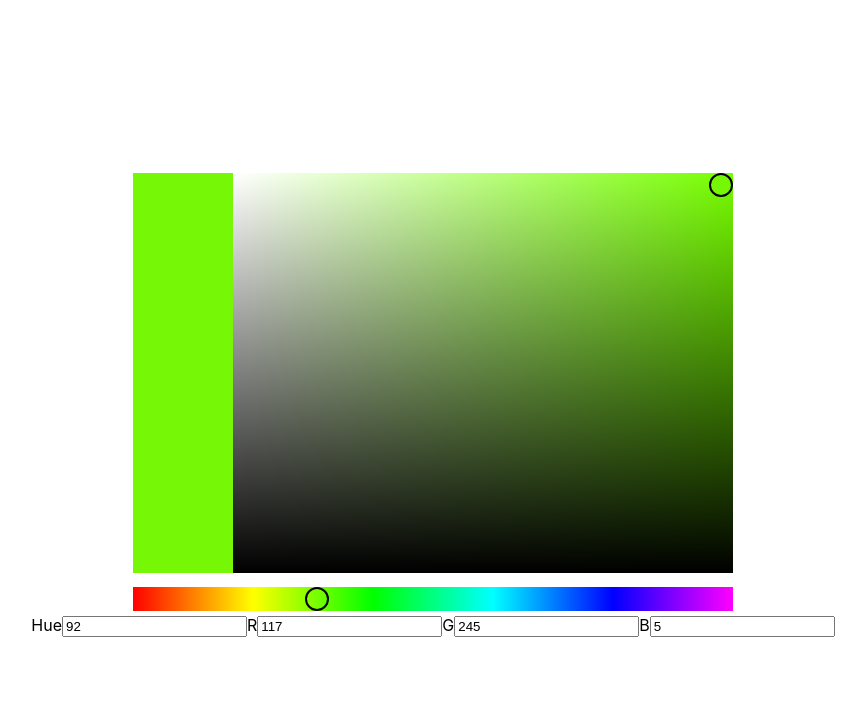
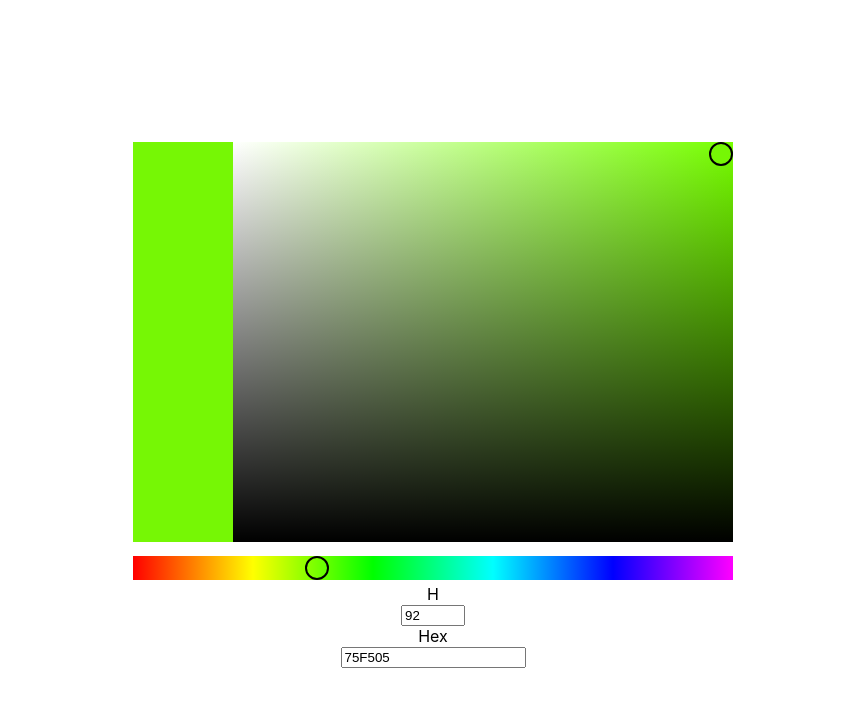
Before and after one commit to esfick/color-picker, a React (Create React App) app: page / in a window 1280 px wide. Shown: the top 706 px of the page, without its empty margins (207-1073 px from the left). Built offline with nearby package versions, Linux system fonts and the light colour scheme.

Commit message:
July 29 Final

```diff
--- /dev/null
+++ b/src/ColorForm.js
@@ -0,0 +1,65 @@
+import React, { Component } from 'react';
+import ColorInput from './ColorInput';
+import { FormFieldType } from './ColorPicker';
+import './ColorPicker.css';
+
+export default class ColorForm extends Component {
+
+
+    render(){
+        return(
+            <form>
+                <ColorInput
+                    type={FormFieldType.HUE}
+                    min = {0}
+                    max = {300}
+                    value={this.props.hsl.hue}
+                    validate={this.validateHue}
+                    onChange={this.props.changeForm} />
+                <ColorInput
+                    type={FormFieldType.HEX}
+                    min = {0}
+                    max = {10}
+                    value={this.props.hex}
+                    validate={this.validateHex}
+                    onChange={this.props.changeForm} />
+            </form>
+        );
+    }
+
+    validateHue = (value) => {
+        console.log('in validateHue');
+        if(!value || isNaN(value)){
+            return false;
+        }
+        let n = parseInt(value);
+        if(n < 0 || n > 300){
+            return false;
+        }
+        return true;
+    }
+
+    validateRgb = (value) => {
+        return true;
+    }
+
+    validateSl = (value) => {
+        return true;
+    }
+
+    validateHex = (value) => {
+        console.log('in validateHex');
+        if(!value){
+            return false;
+        }
+        /*value = value.trim();
+        console.log(value);
+        if(value.length !== 6){
+            return false;
+        }*/
+        return true;
+    }
+
+
+
+}
--- /dev/null
+++ b/src/ColorInput.js
@@ -0,0 +1,31 @@
+import React, { Component } from 'react';
+import { FormFieldType } from './ColorPicker';
+import './ColorPicker.css';
+
+export default class ColorInput extends Component {
+
+    render(){
+        const inputType = this.props.type === FormFieldType.HEX? 'text': 'number';
+        return(
+            <div className="color-input-field">
+                <div className="color-input-label">{this.props.type}</div>
+                <div className="color-input-field">
+                    <input type={inputType} min={this.props.min} max={this.props.max} onChange={this.onChange} value={this.props.value}/>
+                </div>
+            </div>
+        );
+    }
+
+    onChange = (e) => {
+        console.log('in onchange');
+        const value = e.target.value;
+        const valid = this.props.validate(value);
+        if(valid){
+            this.props.onChange({type: this.props.type, value: value});
+        }
+        else{
+            console.log('invalid');
+        }
+    }
+
+}
--- a/src/ColorPicker.js
+++ b/src/ColorPicker.js
@@ -1,14 +1,25 @@
 import React, { Component } from 'react';
+import ColorForm from './ColorForm';
 import './ColorPicker.css';
 import Gradient from './Gradient';
 import Slider from './Slider';
-import {convertHslToRgb, convertRgbToHex} from './Utility';
+import {convertHslToRgb, convertRgbToHex, convertRgbToHsl} from './Utility';
 
 export const ColorChangeSource = {
     FORM: 'FORM',
     GRADIENT: 'GRADIENT',
     SLIDER: 'SLIDER'
 };
+
+export const FormFieldType = {
+    BLUE: 'B',
+    GRN: 'G',
+    HEX: 'Hex',
+    HUE: 'H',
+    LGT: 'L',
+    RED: 'R',
+    SAT: 'S'
+}
 
 export default class ColorPicker extends Component {
 	constructor(props){
@@ -33,9 +44,9 @@ export default class ColorPicker extends Component {
             source: ColorChangeSource.SLIDER
         }
 
-        this.handleFormChange = this.handleFormChange.bind(this);
-        this.onChangeHsl = this.onChangeHsl.bind();
-
+        this.onFormChange = this.onFormChange.bind(this);
+        this.onChangeHsl = this.onChangeHsl.bind(this);
+        this.updateState = this.updateState.bind(this);
 	}
 
     render(){
@@ -49,25 +60,7 @@ export default class ColorPicker extends Component {
 
                     <Gradient hsl = {this.state.hsl} changeHsl = {this.onChangeHsl} height = {height} width = {width} cursorSize = {cursorSize}/>
                     <Slider hsl = {this.state.hsl} source = {this.state.source} changeHsl = {this.onChangeHsl} width = {sliderWidth} cursorSize={cursorSize}/>
-
-                    <form>
-                        <label>
-                            Hue
-                            <input id="input-hue" type="number" value={this.state.hsl.hue} onChange={this.handleFormChange}/>
-                        </label>
-                        <label>
-                            R
-                            <input id="input-red" type="number" value={this.state.rgb.red} onChange={this.handleFormChange}/>
-                        </label>
-                        <label>
-                            G
-                            <input id="input-green" type="number" value={this.state.rgb.green} onChange={this.handleFormChange}/>
-                        </label>
-                        <label>
-                            B
-                            <input id="input-blue" type="number" value={this.state.rgb.blue} onChange={this.handleFormChange}/>
-                        </label>
-                    </form>
+                    <ColorForm hsl = {this.state.hsl} rgb = {this.state.rgb} hex = {this.state.hex}  changeForm = {this.onFormChange}/>
                 </div>
             </div>
         );
@@ -76,59 +69,55 @@ export default class ColorPicker extends Component {
     onChangeHsl = (data) => {
         const rgb = convertHslToRgb(data.hue, data.saturation, data.lightness);
         const hex = convertRgbToHex(rgb.r, rgb.g, rgb.b);
-        this.setState({
-            hsl: {
-                hue: data.hue,
-                saturation: data.saturation,
-                lightness: data.lightness
-            },
-            rgb: {
-                red: rgb.r,
-                green: rgb.g,
-                blue: rgb.b
-            },
-            hex: hex,
-            source: data.source
-        });
+        this.updateState(data.hue, data.saturation, data.lightness, rgb.r, rgb.g, rgb.b, hex, data.source);
+    }
+
+
+    onFormChange = (data) => {
+        console.log('in onFormChange');
+        const type = data.type;
+        const source = ColorChangeSource.FORM;
+        console.log(data);
+        if(type === FormFieldType.HUE || type === FormFieldType.SAT || type === FormFieldType.LGT){
+            const h = type === FormFieldType.HUE? parseInt(data.value): this.state.hsl.hue;
+            const s = type === FormFieldType.SAT? parseInt(data.value): this.state.hsl.saturation;
+            const l = type === FormFieldType.LGT? parseInt(data.value): this.state.hsl.lightness;
+            const rgb = convertHslToRgb(h, s, l);
+            const hex = convertRgbToHex(rgb.r, rgb.g, rgb.b);
+            this.updateState(h, s, l, rgb.r, rgb.g, rgb.b, hex, source);
+        }
+        else if(type === FormFieldType.RED || type === FormFieldType.GRN || type === FormFieldType.BLUE){
+            const r = type === FormFieldType.RED? parseInt(data.value): this.state.rgb.red;
+            const g = type === FormFieldType.GRN? parseInt(data.value): this.state.rgb.green;
+            const b = type === FormFieldType.BLUE? parseInt(data.value): this.state.rgb.blue;
+            //TODO get HSL
+            const hsl = convertRgbToHsl(r, g, b);
+            const hex = convertRgbToHex(r, g, b);
+            this.updateState(hsl.h, hsl.s, hsl.l, r, g, b, hex, source);
+        }
+        else if(type === FormFieldType.HEX){
+           // TODO only update if there are 6 chars
+            this.updateState(this.state.hsl.hue, this.state.hsl.saturation, this.state.hsl.lightness, this.state.rgb.red, this.state.rgb.green, this.state.rgb.blue, data.value, source);
+        }
 
     }
 
-    handleFormChange = (e) => {
-        const rgb = convertHslToRgb(e.target.value, this.state.saturation, this.state.lightness);
-        const hex = convertRgbToHex(rgb.r, rgb.g, rgb.b);
+    updateState = (h, s, l, r, g, b, hex, source) => {
         this.setState({
             hsl: {
-                ...this.state.hsl,
-                hue: e.target.value,
+                hue: h,
+                saturation: s,
+                lightness: l
             },
             rgb: {
-                red: rgb.r,
-                green: rgb.g,
-                blue: rgb.b
+                red: r,
+                green: g,
+                blue: b
             },
             hex: hex,
-            source: ColorChangeSource.FORM
+            source: source
         });
     }
 
 
-   /* onChangeFormValue = (data) => {
-        console.log(data);
-        if(data.field == 'hue'){
-        const rgb = convertHslToRgb(data.hue, this.state.color.saturation, this.state.color.lightness);
-        const hex = convertRgbToHex(rgb.r, rgb.g, rgb.b);
-        this.setState({
-            color: {
-                hue: data.value,
-                saturation: this.state.color.saturation,
-                lightness: this.state.color.lightness,
-                red: rgb.r,
-                green: rgb.g,
-                blue: rgb.b,
-                hex: hex
-            }
-        });
-
-    }*/
-
 }
```
